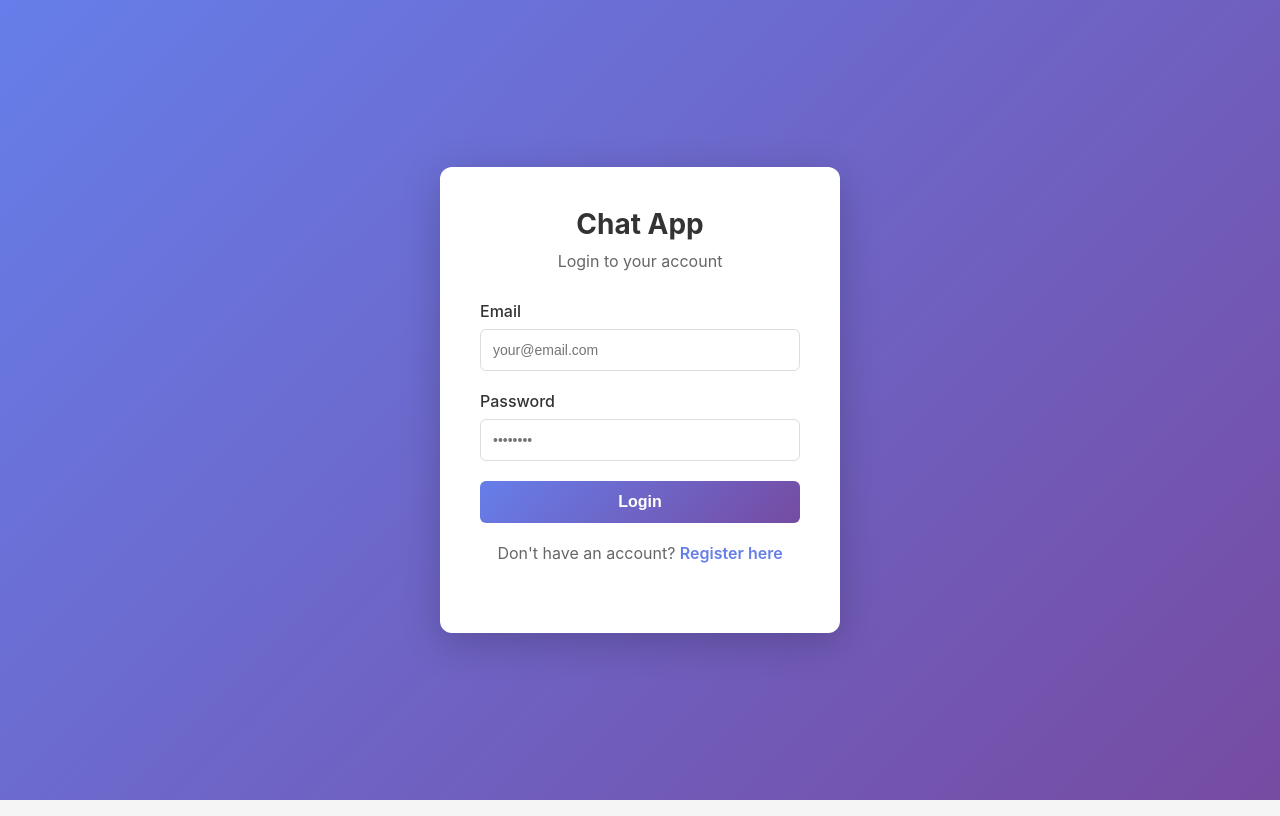
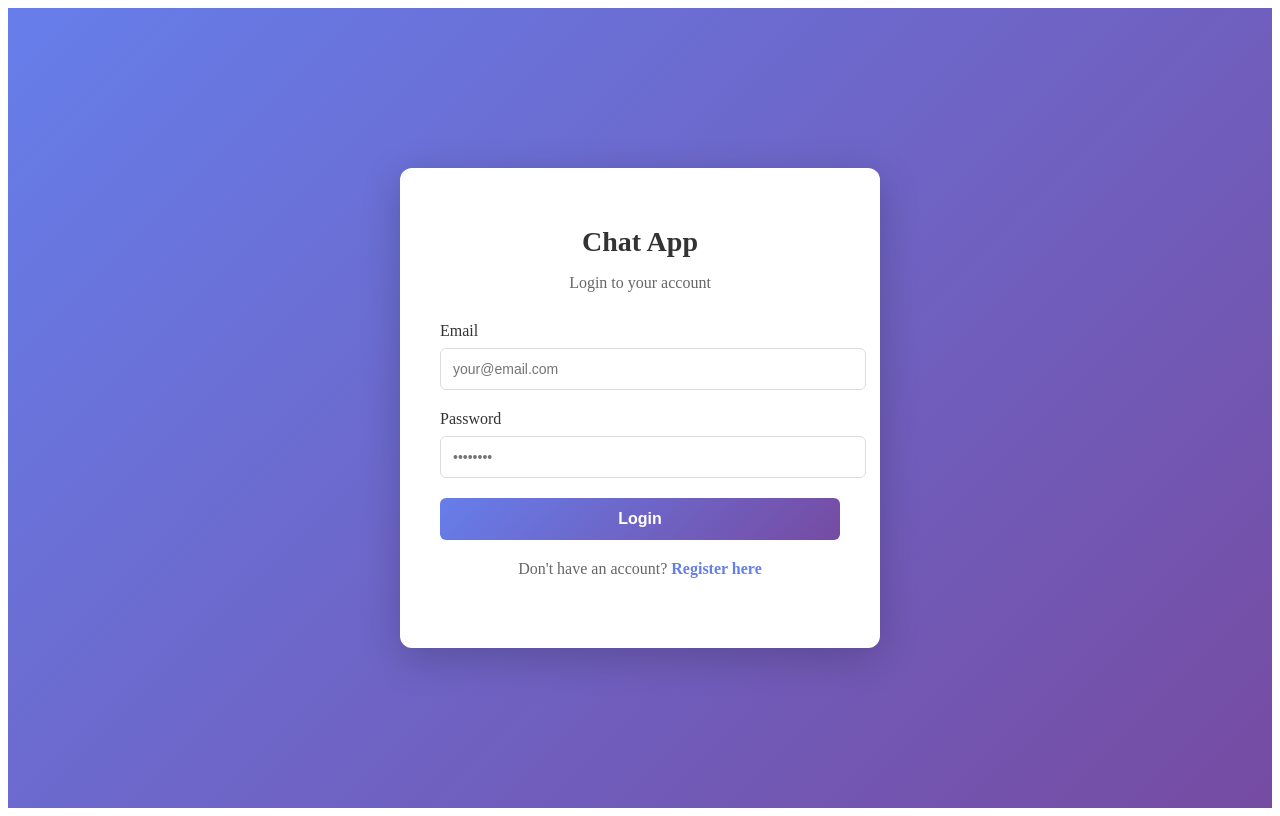
Before and after one commit to Syed-Mohsin-Raza/Chat-App, a React app in the folder Frontend/: page /login in a window 1280 px wide. Built offline with nearby package versions, Linux system fonts and the light colour scheme; no server answers; the HTML template or start-up script is replaced by a standard one.

Commit message:
style: add loading spinner and layout styles

```diff
--- a/Frontend/src/App.css
+++ b/Frontend/src/App.css
@@ -1,16 +1,35 @@
-* {
-  margin: 0;
-  padding: 0;
-  box-sizing: border-box;
+.app-loading-screen {
+  display: flex;
+  flex-direction: column;
+  align-items: center;
+  justify-content: center;
+  min-height: 100vh;
+  background: linear-gradient(135deg, #667eea 0%, #764ba2 100%);
+  color: white;
 }
 
-body {
-  font-family: -apple-system, BlinkMacSystemFont, 'Segoe UI', 'Roboto', 'Oxygen',
-    'Ubuntu', 'Cantarell', 'Fira Sans', 'Droid Sans', 'Helvetica Neue',
-    sans-serif;
-  -webkit-font-smoothing: antialiased;
-  -moz-osx-font-smoothing: grayscale;
-  background: #f5f5f5;
+.spinner {
+  border: 4px solid rgba(255, 255, 255, 0.3);
+  border-top: 4px solid white;
+  border-radius: 50%;
+  width: 50px;
+  height: 50px;
+  animation: spin 1s linear infinite;
+  margin-bottom: 20px;
+}
+
+@keyframes spin {
+  0% {
+    transform: rotate(0deg);
+  }
+  100% {
+    transform: rotate(360deg);
+  }
+}
+
+.app-loading-screen p {
+  font-size: 18px;
+  font-weight: 500;
 }
 
 .chats-container {
```
